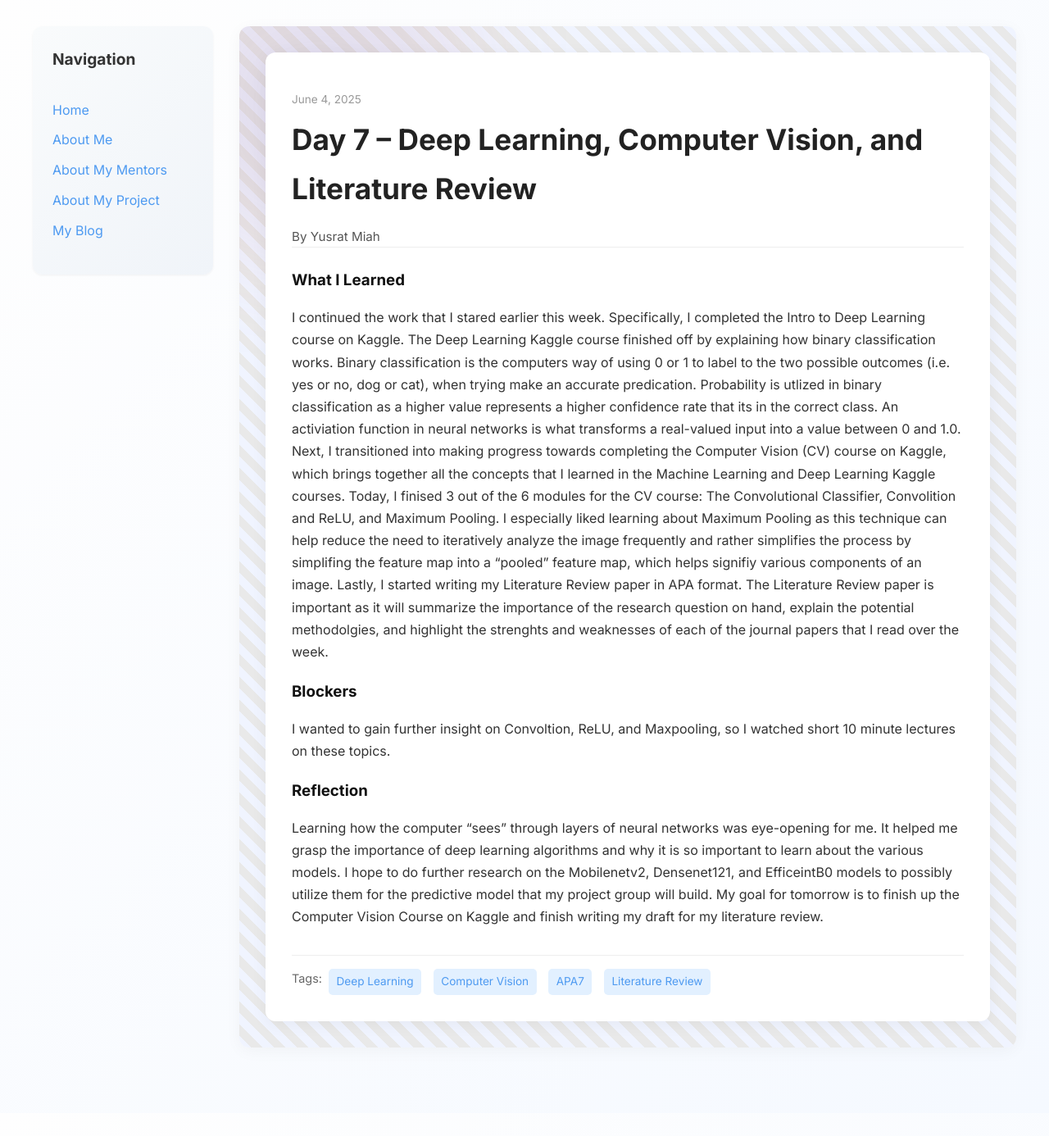
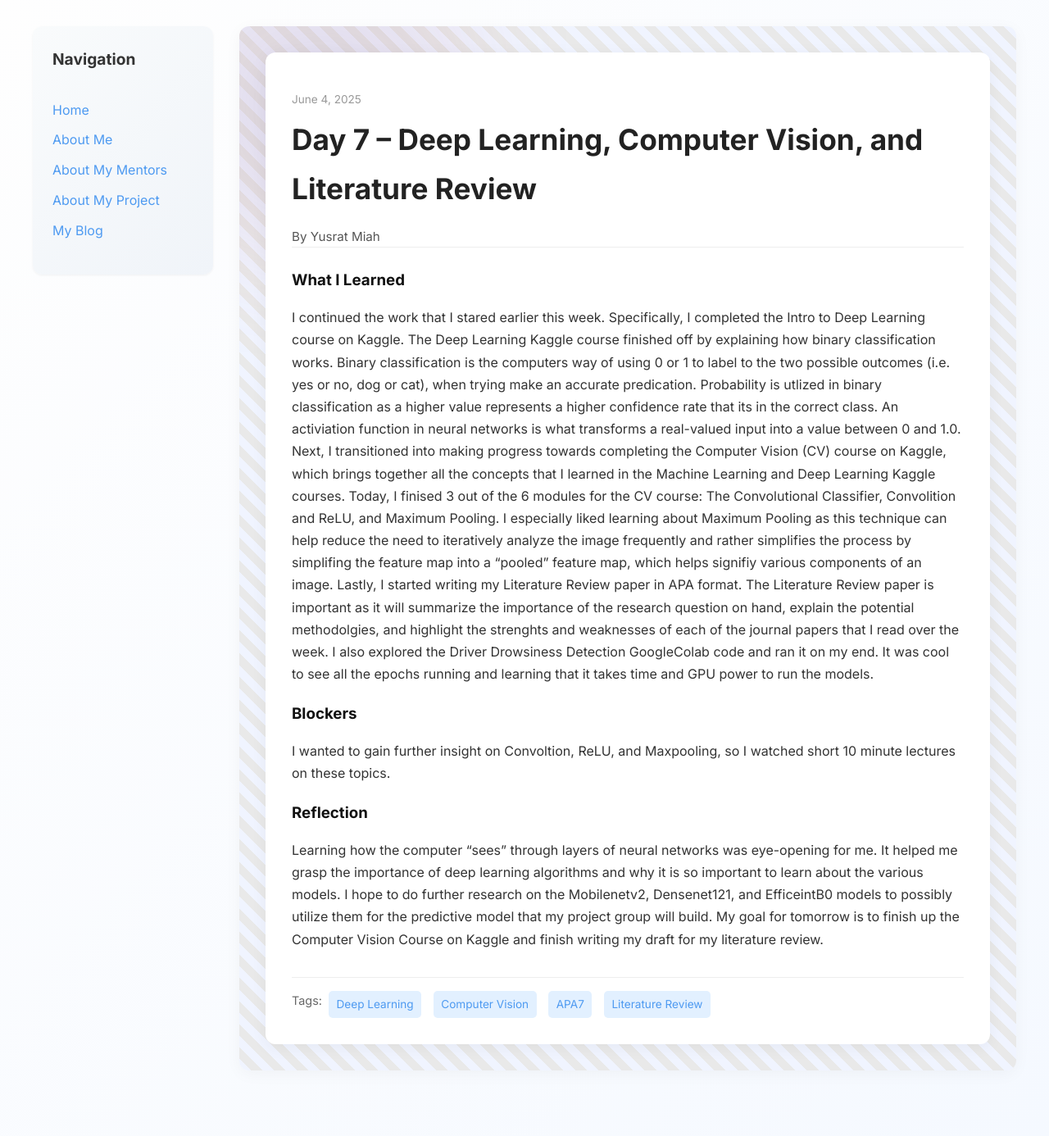
Before and after one commit to yusratmiah/yusratmiah.github.io, a Jekyll site: the page built from _posts/2025-06-04-day-7.md, in a window 1280 px wide. Shown: the whole page at 82% size. Built offline with Jekyll 4.4.1, drawn with Linux system fonts in a browser that asks for light colours; before the commit the page ends 1358 px from its top, so only the background shows below that.

Commit message:
Update 2025-06-04-day-7.md

```diff
--- a/_posts/2025-06-04-day-7.md
+++ b/_posts/2025-06-04-day-7.md
@@ -9,7 +9,7 @@ tags: ["Deep Learning", "Computer Vision", "APA7", "Literature Review"]
 what_i_learned: |
   I continued the work that I stared earlier this week. Specifically, I completed the Intro to Deep Learning course on Kaggle. The Deep Learning Kaggle course finished off by explaining how binary classification works. Binary classification is the computers way of using 0 or 1 to label to the two possible outcomes (i.e. yes or no, dog or cat), when trying make an accurate predication. Probability is utlized in binary classification as a higher value represents a higher confidence rate that its in the correct class. An activiation function in neural networks is what transforms a real-valued input into a value between 0 and 1.0.
   Next, I transitioned into making progress towards completing the Computer Vision (CV) course on Kaggle, which brings together all the concepts that I learned in the Machine Learning and Deep Learning Kaggle courses. Today, I finised 3 out of the 6 modules for the CV course: The Convolutional Classifier, Convolition and ReLU, and Maximum Pooling. I especially liked learning about Maximum Pooling as this technique can help reduce the need to iteratively analyze the image frequently and rather simplifies the process by simplifing the feature map into a "pooled" feature map, which helps signifiy various components of an image.
-  Lastly, I started writing my Literature Review paper in APA format. The Literature Review paper is important as it will summarize the importance of the research question on hand, explain the potential methodolgies, and highlight the strenghts and weaknesses of each of the journal papers that I read over the week.
+  Lastly, I started writing my Literature Review paper in APA format. The Literature Review paper is important as it will summarize the importance of the research question on hand, explain the potential methodolgies, and highlight the strenghts and weaknesses of each of the journal papers that I read over the week. I also explored the Driver Drowsiness Detection GoogleColab code and ran it on my end. It was cool to see all the epochs running and learning that it takes time and GPU power to run the models.
 
 blockers: |
   I wanted to gain further insight on Convoltion, ReLU, and Maxpooling, so I watched short 10 minute lectures on these topics.
```
